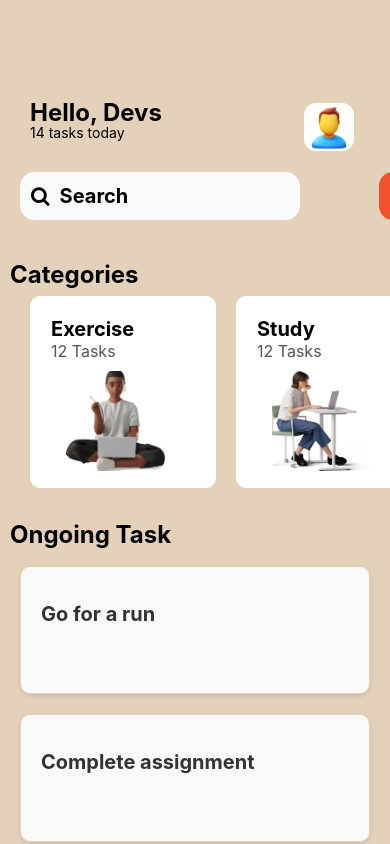
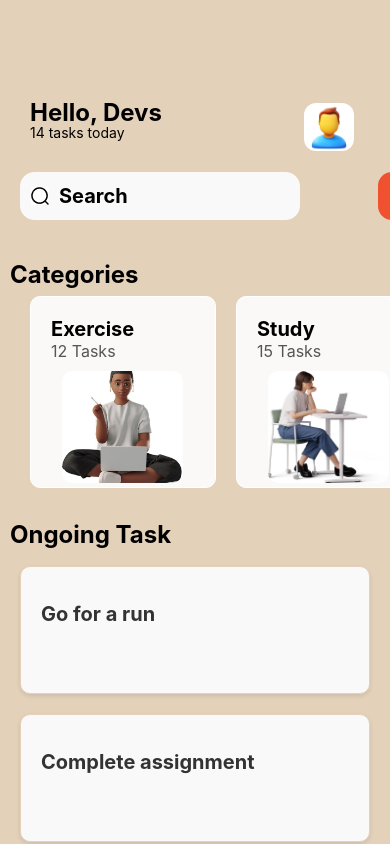
Before and after one commit to Eddie-hanson/rn-assignment3-11116390, a React Native app in the folder MyApp/: screen / in a window 390 px wide. Built offline with nearby package versions, Linux system fonts and the light colour scheme.

Commit message:
dded a component for button

```diff
--- a/MyApp/App.js
+++ b/MyApp/App.js
@@ -7,11 +7,10 @@ import {
   TextInput,
   FlatList,
   Image,
-  Button,
 } from "react-native";
 import TaskItem from "./components/Task";
+import CustomButton from "./components/Button";
 import CategoryItem from "./components/Category";
-import Icon from "react-native-vector-icons/FontAwesome";
 import Exercise from "./assets/Exercise.jpg";
 import Study from "./assets/Study.jpg";
 import Code from "./assets/Code.png";
@@ -50,43 +49,43 @@ export default function App() {
     {
       id: "2",
       title: "Study",
-      taskCount: "12 Tasks",
+      taskCount: "15 Tasks",
       image: Study,
     },
     {
       id: "3",
       title: "Code",
-      taskCount: "12 Tasks",
+      taskCount: "22 Tasks",
       image: Code,
     },
     {
       id: "4",
       title: "Cook",
-      taskCount: "12 Tasks",
+      taskCount: "8 Tasks",
       image: Cook,
     },
     {
       id: "5",
       title: "Read",
-      taskCount: "12 Tasks",
+      taskCount: "4 Tasks",
       image: Read,
     },
     {
       id: "6",
       title: "Meditate",
-      taskCount: "12 Tasks",
+      taskCount: "11 Tasks",
       image: Meditate,
     },
     {
       id: "7",
       title: "Work",
-      taskCount: "12 Tasks",
+      taskCount: "25 Tasks",
       image: Work,
     },
     {
       id: "8",
       title: "Shop",
-      taskCount: "12 Tasks",
+      taskCount: "50 Tasks",
       image: Shop,
     },
   ];
@@ -113,7 +112,11 @@ export default function App() {
         </View>
 
         <View style={styles.searchContainer}>
-          <Icon name="search" size={20} color="#000" style={styles.icon} />
+          <Image
+            source={require("./assets/Icon.jpg")}
+            color="#000"
+            style={styles.icon}
+          />
           <TextInput style={styles.search} placeholder="Search " />
 
           <View style={styles.filterIconContainer}>
@@ -143,7 +146,7 @@ export default function App() {
         {tasks.map((task) => (
           <TaskItem key={task.id} title={task.title} />
         ))}
-        <Button title="Add Task" onPress={() => {}} />
+        <CustomButton title="Add Task" onPress={() => {}} />
       </ScrollView>
     </View>
   );
--- /dev/null
+++ b/MyApp/components/Button.js
@@ -0,0 +1,26 @@
+import React from "react";
+import { View, Button, StyleSheet } from "react-native";
+
+const CustomButton = ({ title, onPress }) => {
+  return (
+    <View style={styles.buttonContainer}>
+      <Button title={title} onPress={onPress} color="#FFFFFF" />
+    </View>
+  );
+};
+
+const styles = StyleSheet.create({
+  buttonContainer: {
+    backgroundColor: "#F0522F",
+    borderRadius: 10,
+    marginVertical: 10,
+    width: 150,
+    height: 70,
+    overflow: "hidden",
+    marginHorizontal: 100,
+    marginBottom: 60,
+    paddingVertical: 15,
+  },
+});
+
+export default CustomButton;
--- a/MyApp/components/Category.js
+++ b/MyApp/components/Category.js
@@ -1,4 +1,3 @@
-// components/CategoryItem.js
 import React from "react";
 import { StyleSheet, View, Text, Image } from "react-native";
 
@@ -14,7 +13,7 @@ const CategoryItem = ({ title, taskCount, image }) => {
 
 const styles = StyleSheet.create({
   categoryContainer: {
-    backgroundColor: "#fff",
+    backgroundColor: "#FBF9F7",
     paddingTop: 20,
     marginHorizontal: 10,
     borderRadius: 10,
@@ -39,14 +38,11 @@ const styles = StyleSheet.create({
     left: 20,
   },
   categoryImage: {
-    width: 100,
-    height: 100,
+    width: 121,
+    height: 112,
+    left: 31,
     borderRadius: 10,
-    marginHorizontal: 5,
-    marginBottom: 5,
-    textAlign: "center",
     marginTop: 10,
-    marginHorizontal: 35,
   },
 });
 
```
Also changed, not shown: MyApp/assets/Icon.jpg (added).
